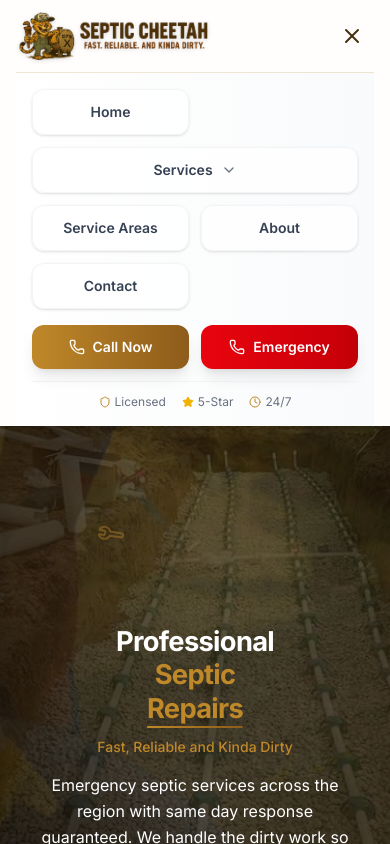
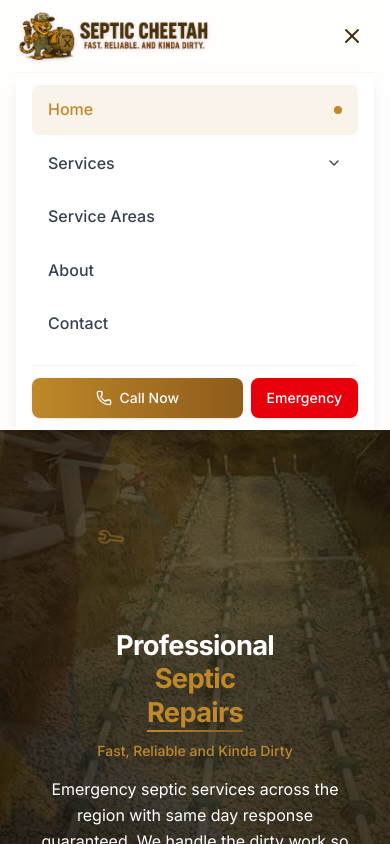
Before and after one commit to SathiraDM/septic-cheetah-website, a Next.js app: page / in a window 390 px wide. Both pictures are taken after a click on the button 352 px from the left and 36 px from the top of the page. Shown: the top 844 px of the page. Built offline with nearby package versions, Linux system fonts and the light colour scheme; a web font is replaced by a local one.

Commit message:
feat: Implement emergency modal functionality and enhance header navigation for improved user interaction

```diff
--- a/src/components/Header.tsx
+++ b/src/components/Header.tsx
@@ -351,88 +351,73 @@ export default function Header() {
             </button>
           </div>
 
-          {/* Mobile Navigation - Minimal Height Drawer */}
+          {/* Modern Mobile Navigation Drawer */}
           <AnimatePresence>
             {isMenuOpen && (
               <motion.div
-                className="xl:hidden border-t border-primary-accent/20 bg-gradient-to-r from-white/98 to-gray-50/98 backdrop-blur-xl"
+                className="xl:hidden bg-white/98 backdrop-blur-xl border-t border-gray-100/80 shadow-lg"
                 variants={mobileMenuVariants}
                 initial="closed"
                 animate="open"
                 exit="closed"
               >
-                <div className="py-4 px-4">
-                  {/* Navigation Grid - Minimal Height */}
-                  <div className="grid grid-cols-2 gap-3 mb-4">
+                <div className="px-4 py-3">
+                  {/* Primary Navigation - Clean List */}
+                  <div className="space-y-1 mb-4">
                     {navigationItems.map((item, index) => {
-                      // Handle Services dropdown separately in mobile
+                      const isActive = pathname === item.href ||
+                        (item.submenu && item.submenu.some(subItem => pathname === subItem.href));
+
+                      // Handle Services dropdown
                       if (item.href === '#' && item.submenu) {
                         return (
                           <motion.div
                             key={item.label}
-                            initial={{ opacity: 0, scale: 0.9 }}
-                            animate={{ opacity: 1, scale: 1 }}
-                            transition={{ delay: index * 0.05, type: "spring", stiffness: 300 }}
-                            className="col-span-2"
+                            initial={{ opacity: 0, x: -20 }}
+                            animate={{ opacity: 1, x: 0 }}
+                            transition={{ delay: index * 0.05 }}
                           >
-                            <div className="relative">
                             <button
-                                className="w-full flex items-center justify-center p-3 rounded-xl bg-white/80 border border-gray-100 hover:border-primary-accent/30 hover:bg-gradient-to-r hover:from-primary-accent/5 hover:to-secondary-accent/5 transition-all duration-300 group shadow-sm hover:shadow-md"
+                              className={`w-full flex items-center justify-between py-3 px-4 rounded-lg text-left transition-all duration-200 group ${
+                                isActive || activeSubmenu === item.label
+                                  ? 'bg-primary-accent/10 text-primary-accent'
+                                  : 'text-gray-700 hover:bg-gray-50 hover:text-primary-accent'
+                              }`}
                               onClick={() => setActiveSubmenu(activeSubmenu === item.label ? null : item.label)}
                             >
-                                <div className="absolute inset-0 bg-gradient-to-r from-primary-accent/10 to-secondary-accent/10 opacity-0 group-hover:opacity-100 transition-opacity duration-300 rounded-xl"></div>
-
-                                <div className="relative z-10 text-center flex items-center space-x-2">
-                                  <div className="font-semibold text-sm text-gray-700 group-hover:text-primary-accent transition-colors duration-300">
-                                    {item.label}
-                                  </div>
-                                  <ChevronDown className={`w-4 h-4 transition-all duration-300 ${
+                              <span className="font-medium">{item.label}</span>
+                              <ChevronDown className={`w-4 h-4 transition-transform duration-200 ${
                                 activeSubmenu === item.label ? 'rotate-180' : ''
-                                  } text-gray-500 group-hover:text-primary-accent`} />
-                                </div>
+                              }`} />
                             </button>
 
-                              {/* Mobile Submenu */}
+                            {/* Submenu */}
                             <AnimatePresence>
                               {activeSubmenu === item.label && (
                                 <motion.div
-                                    className="mt-2 bg-white/95 backdrop-blur-xl rounded-xl shadow-lg border border-primary-accent/10"
-                                    initial={{ opacity: 0, y: -10, scale: 0.95 }}
-                                    animate={{ opacity: 1, y: 0, scale: 1 }}
-                                    exit={{ opacity: 0, y: -10, scale: 0.95 }}
-                                    transition={{ duration: 0.2, ease: "easeOut" }}
+                                  className="ml-4 mt-1 space-y-1"
+                                  initial={{ opacity: 0, height: 0 }}
+                                  animate={{ opacity: 1, height: 'auto' }}
+                                  exit={{ opacity: 0, height: 0 }}
+                                  transition={{ duration: 0.2 }}
                                 >
-                                    <div className="py-2">
-                                      {item.submenu.map((subItem, subIndex) => (
-                                        <motion.div
+                                  {item.submenu.map((subItem) => (
+                                    <Link
                                       key={subItem.href}
-                                          initial={{ opacity: 0, x: -10 }}
-                                          animate={{ opacity: 1, x: 0 }}
-                                          transition={{ delay: subIndex * 0.03 }}
-                                        >
-                                          <Link
                                       href={subItem.href}
-                                            className="flex items-center justify-between px-4 py-2 text-gray-700 hover:text-primary-accent hover:bg-gradient-to-r hover:from-primary-accent/5 hover:to-secondary-accent/5 transition-all duration-200 group border-l-2 border-transparent hover:border-primary-accent"
+                                      className="flex items-center py-2 px-3 text-sm text-gray-600 hover:text-primary-accent hover:bg-primary-accent/5 rounded-md transition-all duration-200 border-l-2 border-transparent hover:border-primary-accent/30"
                                       onClick={() => {
                                         setIsMenuOpen(false);
                                         setActiveSubmenu(null);
                                       }}
                                     >
-                                            <div className="flex items-center">
-                                              <div className="w-2 h-2 bg-primary-accent rounded-full mr-3 opacity-0 group-hover:opacity-100 transition-opacity duration-200 flex-shrink-0"></div>
-                                              <span className="font-medium text-sm flex-shrink-0">{subItem.label}</span>
-                                            </div>
-                                            <div className="opacity-0 group-hover:opacity-100 transition-opacity duration-200 flex-shrink-0">
-                                              <ExternalLink className="w-3 h-3 text-primary-accent" />
-                                            </div>
+                                      <div className="w-1.5 h-1.5 bg-gray-400 rounded-full mr-3"></div>
+                                      {subItem.label}
                                     </Link>
-                                        </motion.div>
                                   ))}
-                                    </div>
                                 </motion.div>
                               )}
                             </AnimatePresence>
-                            </div>
                           </motion.div>
                         );
                       }
@@ -441,54 +426,46 @@ export default function Header() {
                       return (
                         <motion.div
                           key={item.href}
-                          initial={{ opacity: 0, scale: 0.9 }}
-                          animate={{ opacity: 1, scale: 1 }}
-                          transition={{ delay: index * 0.05, type: "spring", stiffness: 300 }}
+                          initial={{ opacity: 0, x: -20 }}
+                          animate={{ opacity: 1, x: 0 }}
+                          transition={{ delay: index * 0.05 }}
                         >
                           <Link
                             href={item.href}
-                            className="relative flex items-center justify-center p-3 rounded-xl bg-white/80 border border-gray-100 hover:border-primary-accent/30 hover:bg-gradient-to-r hover:from-primary-accent/5 hover:to-secondary-accent/5 transition-all duration-300 group shadow-sm hover:shadow-md"
+                            className={`flex items-center py-3 px-4 rounded-lg transition-all duration-200 group ${
+                              isActive
+                                ? 'bg-primary-accent/10 text-primary-accent font-medium'
+                                : 'text-gray-700 hover:bg-gray-50 hover:text-primary-accent'
+                            }`}
                             onClick={() => setIsMenuOpen(false)}
                           >
-                            {/* Background Gradient on Hover */}
-                            <div className="absolute inset-0 bg-gradient-to-r from-primary-accent/10 to-secondary-accent/10 opacity-0 group-hover:opacity-100 transition-opacity duration-300 rounded-xl"></div>
-
-                            <div className="relative z-10 text-center">
-                              <div className="font-semibold text-sm text-gray-700 group-hover:text-primary-accent transition-colors duration-300">
-                                {item.label}
-                              </div>
-                            </div>
-
-                            {/* Subtle Arrow */}
-                            <motion.div
-                              className="absolute top-2 right-2 opacity-0 group-hover:opacity-100 transition-opacity duration-300"
-                              whileHover={{ scale: 1.1 }}
-                            >
-                              <ExternalLink className="w-3 h-3 text-primary-accent" />
-                            </motion.div>
+                            <span className="font-medium">{item.label}</span>
+                            {isActive && (
+                              <div className="ml-auto w-2 h-2 bg-primary-accent rounded-full"></div>
+                            )}
                           </Link>
                         </motion.div>
                       );
                     })}
                   </div>
 
-                  {/* Compact CTA Buttons */}
-                  <div className="flex gap-3">
+                  {/* Action Buttons - Streamlined */}
+                  <div className="flex gap-2 pt-3 border-t border-gray-100">
                     <motion.a
                       href={`tel:${CONTACT_INFO.phone}`}
                       onClick={() => {
                         trackPhoneCall('mobile_header');
                         setIsMenuOpen(false);
                       }}
-                      className="flex-1 flex items-center justify-center space-x-2 bg-gradient-to-r from-primary-accent to-secondary-accent text-white font-semibold py-3 px-4 rounded-xl shadow-lg hover:shadow-xl transition-all duration-300 group text-sm"
+                      className="flex-1 flex items-center justify-center gap-2 bg-gradient-to-r from-primary-accent to-secondary-accent text-white font-medium py-2.5 px-4 rounded-lg shadow-sm hover:shadow-md transition-all duration-200"
                       whileHover={{ scale: 1.02 }}
                       whileTap={{ scale: 0.98 }}
                       initial={{ opacity: 0, y: 10 }}
                       animate={{ opacity: 1, y: 0 }}
-                      transition={{ delay: 0.3 }}
+                      transition={{ delay: 0.2 }}
                     >
-                      <Phone className="w-4 h-4 group-hover:rotate-12 transition-transform duration-300" />
-                      <span>Call Now</span>
+                      <Phone className="w-4 h-4" />
+                      <span className="text-sm">Call Now</span>
                     </motion.a>
 
                     <motion.button
@@ -496,39 +473,16 @@ export default function Header() {
                         setIsEmergencyModalOpen(true);
                         setIsMenuOpen(false);
                       }}
-                      className="flex-1 flex items-center justify-center space-x-2 bg-gradient-to-r from-red-600 to-red-700 text-white font-semibold py-3 px-4 rounded-xl shadow-lg hover:shadow-xl transition-all duration-300 group relative overflow-hidden text-sm"
+                      className="px-4 py-2.5 bg-red-600 hover:bg-red-700 text-white font-medium rounded-lg shadow-sm hover:shadow-md transition-all duration-200 text-sm"
                       whileHover={{ scale: 1.02 }}
                       whileTap={{ scale: 0.98 }}
                       initial={{ opacity: 0, y: 10 }}
                       animate={{ opacity: 1, y: 0 }}
-                      transition={{ delay: 0.35 }}
+                      transition={{ delay: 0.25 }}
                     >
-                      <div className="absolute inset-0 bg-gradient-to-r from-red-500/20 to-red-600/20 animate-pulse"></div>
-                      <Phone className="w-4 h-4 relative z-10 group-hover:rotate-12 transition-transform duration-300" />
-                      <span className="relative z-10">Emergency</span>
+                      Emergency
                     </motion.button>
                   </div>
-
-                  {/* Minimal Trust Indicators */}
-                  <motion.div
-                    className="flex justify-center space-x-4 pt-3 border-t border-gray-100 mt-3"
-                    initial={{ opacity: 0 }}
-                    animate={{ opacity: 1 }}
-                    transition={{ delay: 0.4 }}
-                  >
-                    <div className="flex items-center space-x-1 text-xs text-gray-500">
-                      <Shield className="w-3 h-3 text-primary-accent" />
-                      <span>Licensed</span>
-                    </div>
-                    <div className="flex items-center space-x-1 text-xs text-gray-500">
-                      <Star className="w-3 h-3 text-yellow-500 fill-current" />
-                      <span>5-Star</span>
-                    </div>
-                    <div className="flex items-center space-x-1 text-xs text-gray-500">
-                      <Clock className="w-3 h-3 text-primary-accent" />
-                      <span>24/7</span>
-                    </div>
-                  </motion.div>
                 </div>
               </motion.div>
             )}
```
Also changed, not shown: src/app/page.tsx (+27 -2 lines). Lines whose indentation alone changed are shown as unchanged.
